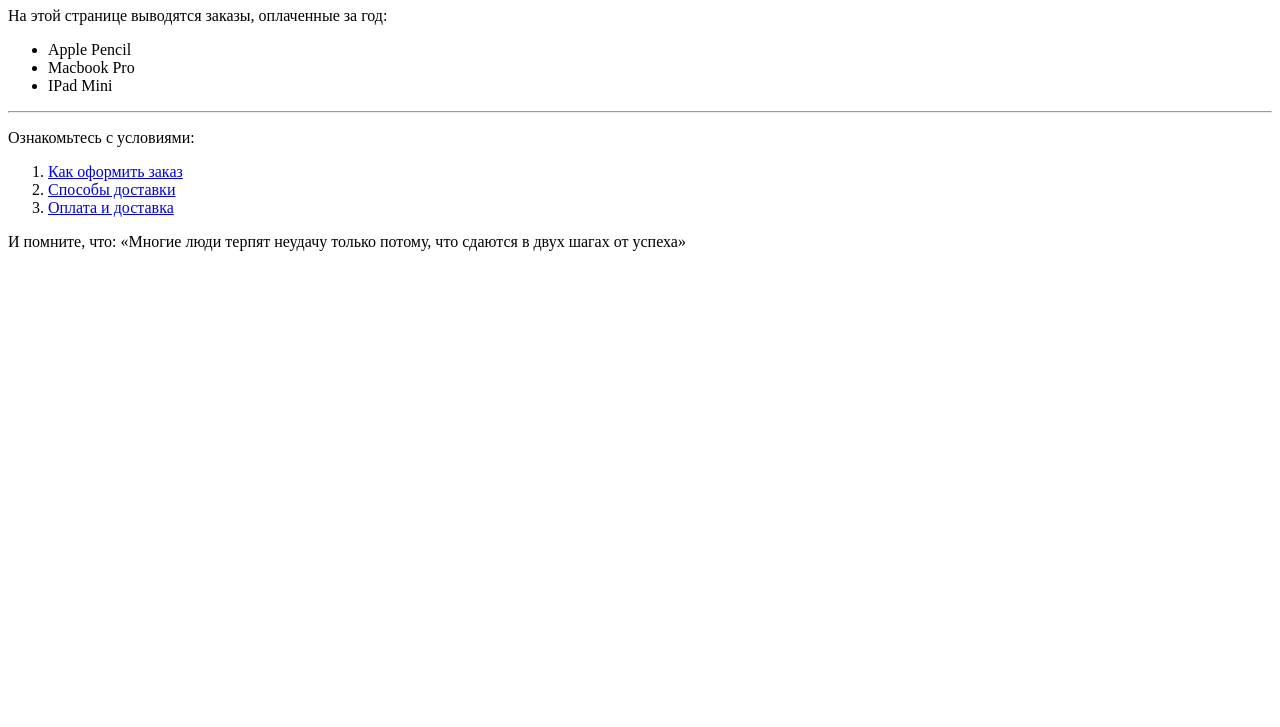
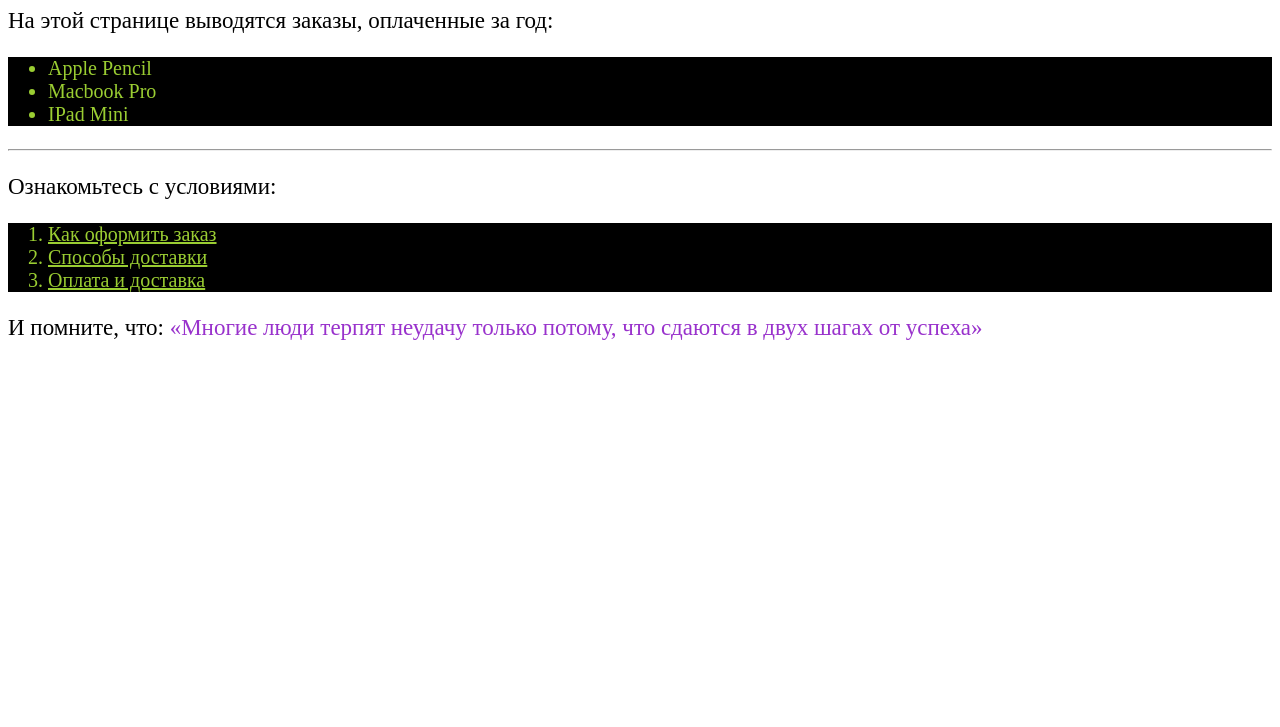
Before and after one commit to GeneticCode1/FrontendBlok-Module01-Test, a plain HTML site: page index.html in a window 1280 px wide. Shown: the part 73-800 px from the top of the page. Drawn offline with Linux system fonts and the light colour scheme.

Commit message:
new save2

```diff
--- a/index.html
+++ b/index.html
@@ -6,6 +6,7 @@
     <title>Тест</title>
     <link rel="shortcut icon" href="favicon.ico">
     <link rel="icon" href="favicon.svg" type="image/svg+xml">
+    <link rel="stylesheet" href="/styles/Test.css">
 </head>
 <body>
     <h1><b>Заказы</b></h1>
--- /dev/null
+++ b/styles/Test.css
@@ -0,0 +1,23 @@
+h1 {
+    color: brown;
+}
+ul {
+    color: yellowgreen;
+    background-color: black;
+    font-size: 20px;
+}
+p {
+    font-size : 23px;
+    color: rgb(0, 0, 0);
+}
+ol {
+    font-size: 20px;
+    color: yellowgreen;
+    background-color: black;
+}
+q {
+    color: darkorchid;
+}
+a {
+    color: yellowgreen;
+}
```
Also changed, not shown: semantic.html (+8 -6 lines), styles/main.css (deleted).
